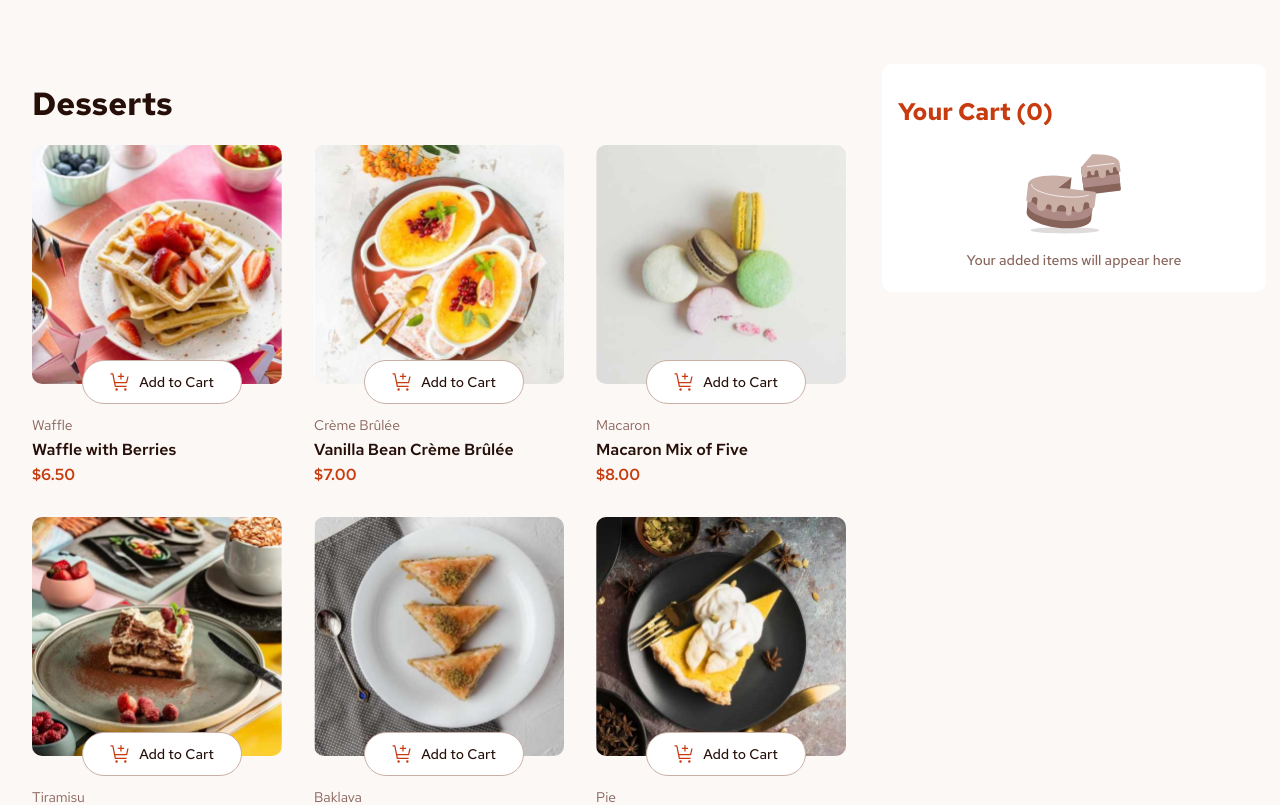
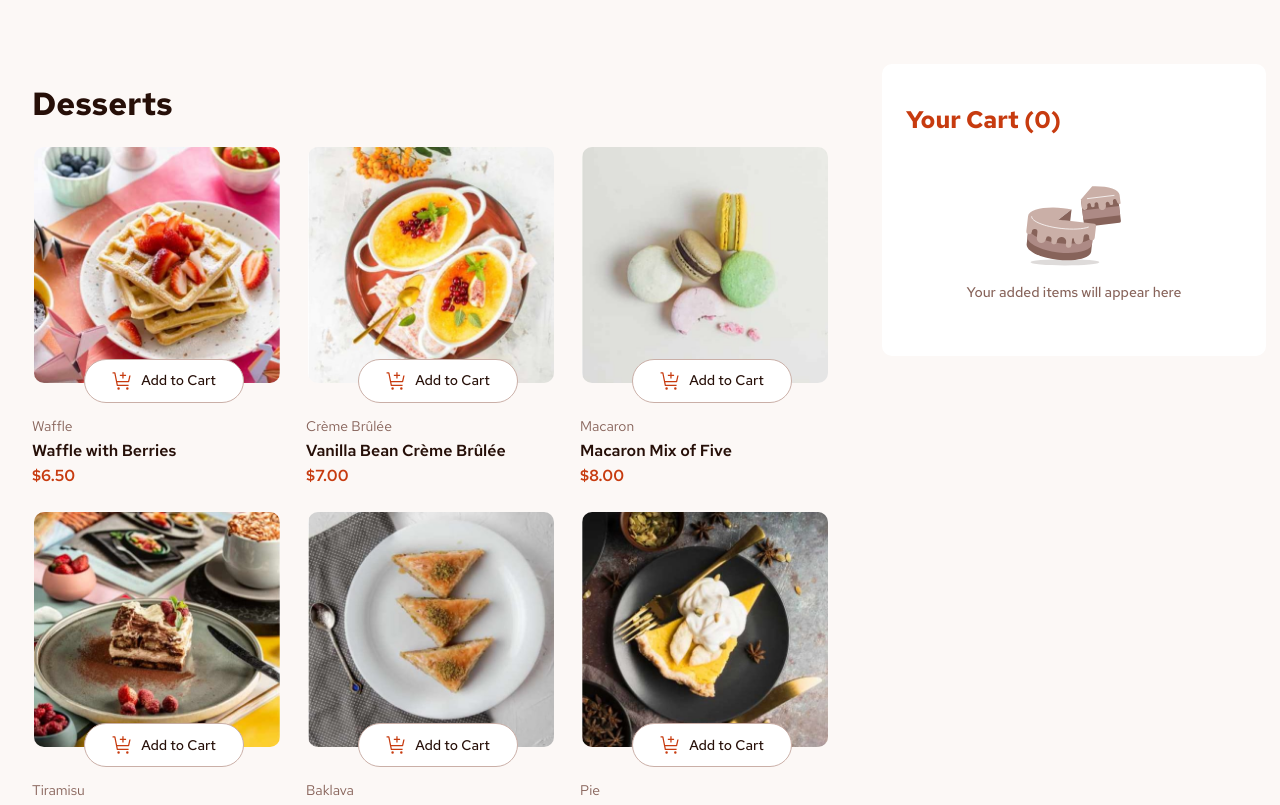
Before and after one commit to bengera/product-list-cart-fem, a React (Vite) app: page / in a window 1280 px wide. Shown: the top 805 px of the page. Built offline with nearby package versions, Linux system fonts and the light colour scheme.

Commit message:
Add border to images that are in the cart

```diff
--- a/src/App.jsx
+++ b/src/App.jsx
@@ -155,7 +155,14 @@ function ProductList({ products, cartItems, setCartItems }) {
 
         return (
           <div className="product-item" key={idx}>
-            <div className="product-item__img-container">
+            <div
+              className="product-item__img-container"
+              style={
+                isInCart
+                  ? { border: "2px solid #c73b0f", borderRadius: "10px" }
+                  : undefined
+              }
+            >
               <img
                 className="product-item__image"
                 src={item.image.desktop}
--- a/src/sass/abstracts/_breakpoints.scss
+++ b/src/sass/abstracts/_breakpoints.scss
@@ -1,5 +1,6 @@
 $breakpoints: (
-  small: 30em, // 480px
-  medium: 45em, // 720px
-  large: 65em, // 1040px
+  // small: 30em, // 480px
+  // medium: 45em, // 720px
+  // large: 65em, // 1040px
+  tablet: 67.5em // 1086
 );
--- a/src/sass/abstracts/_mixins.scss
+++ b/src/sass/abstracts/_mixins.scss
@@ -6,14 +6,14 @@
 @mixin mq($size) {
   @if map.has-key($breakpoints, $size) {
     $breakpoint: map.get($breakpoints, $size);
-    @media screen and (min-width: $breakpoint) {
+    @media screen and (max-width: $breakpoint) {
       @content;
     }
   } @else if meta.type-of($size) == number {
     @if math.is-unitless($size) {
       @error 'when using a number with @mq() make sure to include a unit';
     } @else {
-      @media screen and (min-width: $size) {
+      @media screen and (max-width: $size) {
         @content;
       }
     }
--- a/src/sass/base/_general.scss
+++ b/src/sass/base/_general.scss
@@ -64,14 +64,17 @@ h1 {
 
 .menu {
   max-width: 850px;
-  // border: 2px solid red;
 }
 
 .product-list {
-  // border: 1px solid red;
   display: flex;
   flex-wrap: wrap;
-  gap: 2rem;
+  gap: 24px;
+
+  @include mq(tablet) {
+    display: grid;
+    grid-template-columns: repeat(3, 1fr);
+  }
 }
 
 .product-item {
@@ -79,6 +82,8 @@ h1 {
 
   &__img-container {
     position: relative;
+    border: 2px solid $clr-rose-50;
+    border-radius: 10px;
   }
 
   &__info-container {
@@ -136,7 +141,7 @@ h1 {
 //////////////////////////////////////////////
 
 .cart {
-  padding: 1rem;
+  padding: 1.5rem;
   color: $clr-red;
   font-weight: 700;
   font-size: 24px;
@@ -159,6 +164,7 @@ h1 {
   align-items: center;
   justify-content: center;
   height: 100%;
+  padding: 1.5rem;
   &__img {
     width: 120px;
     height: 100px;
@@ -242,7 +248,7 @@ h1 {
     height: 20px;
     border-radius: 999px;
     background-color: transparent;
-    align-self: center;
+    // align-self: center;
     margin-left: auto;
     border: 1px solid $clr-rose-400;
     cursor: pointer;
@@ -256,11 +262,11 @@ h1 {
 .item-bottom {
   display: flex;
   justify-content: start;
-  gap: 25px;
+  gap: 14px;
 }
 
 .items__container .item:not(.item:first-of-type) {
-  margin-top: 1rem;
+  margin-top: 0.6rem;
 }
 
 //////////////////////////////////////////////
```
